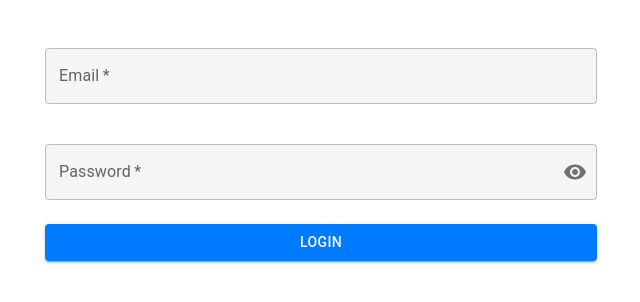
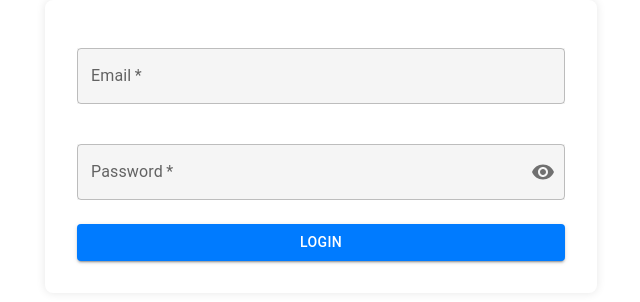
Before and after one commit to LexadoF/ProductPaid, a React (Vite) app in the folder frontend/: page / in a window 1280 px wide. Shown: the top 302 px of the page, without its empty margins (319-959 px from the left). Built offline with nearby package versions, Linux system fonts and the light colour scheme.

Commit message:
improved the css to center the login

```diff
--- a/frontend/src/components/login/Login.css
+++ b/frontend/src/components/login/Login.css
@@ -1,8 +1,18 @@
+.login-container {
+  display: flex;
+  justify-content: center;
+  align-items: center;
+  height: 100vh;
+}
+
 .login-form {
   display: flex;
   flex-direction: column;
   gap: 1rem;
-    margin-top: 2rem;
+  background-color: white;
+  padding: 2rem;
+  border-radius: 8px;
+  box-shadow: 0 0 10px rgba(0, 0, 0, 0.1);
 }
 
 .login-form .MuiTextField-root {
```
Lines whose indentation alone changed are shown as unchanged.
